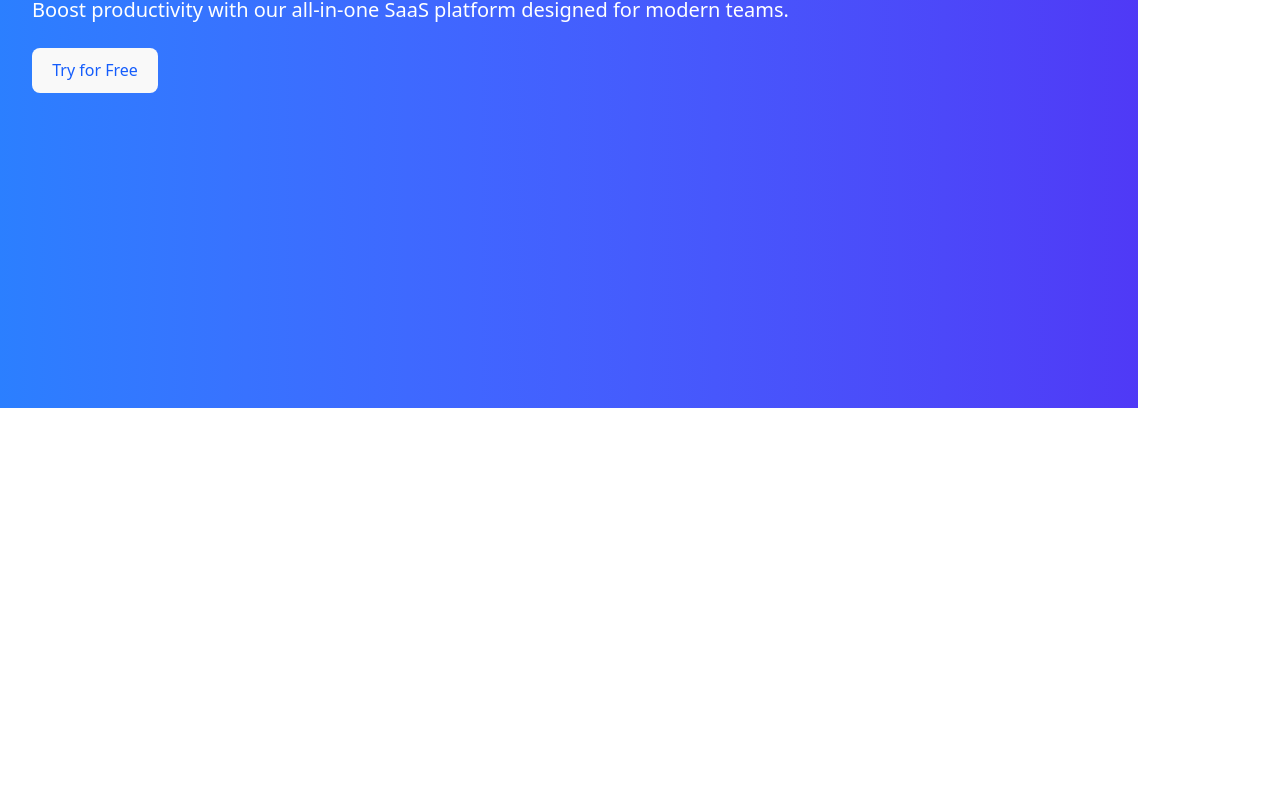
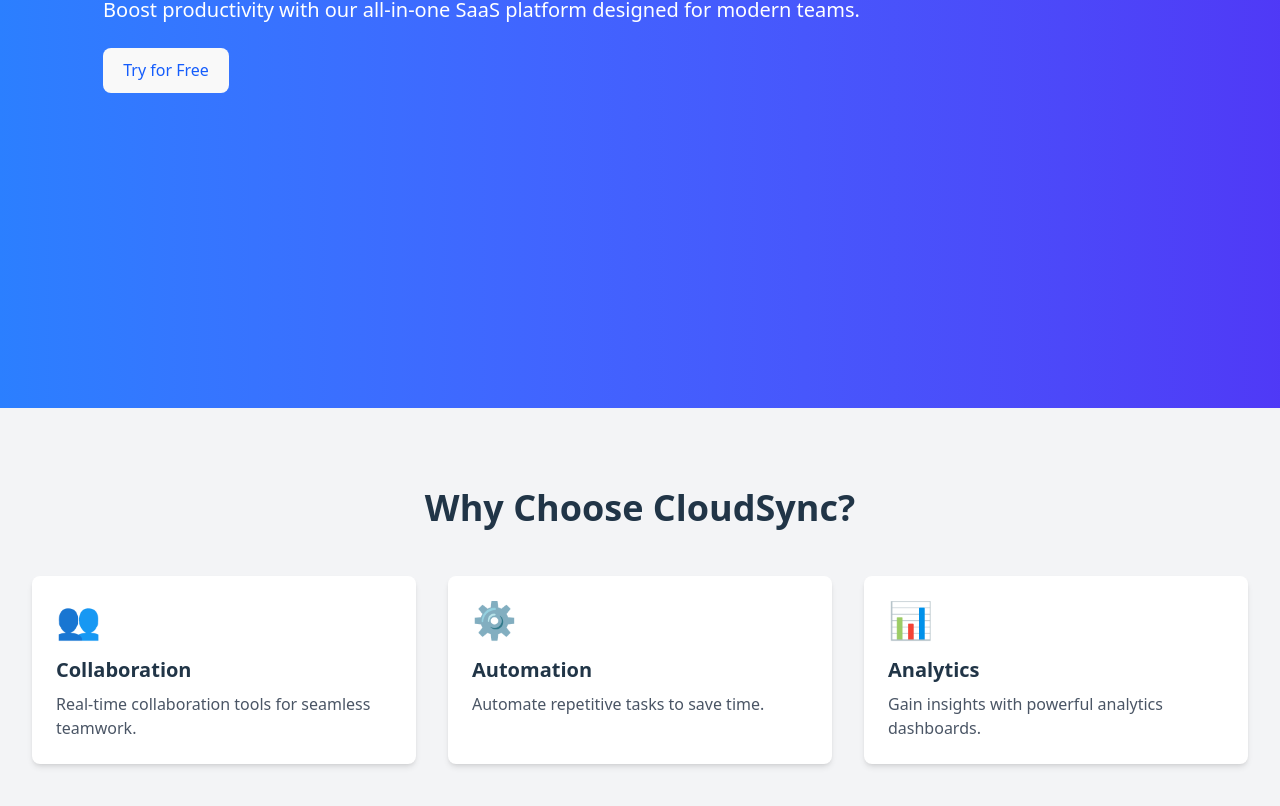
Before and after one commit to ryanzam/cloudsync-solution, a React (Vite) app: page / in a window 1280 px wide. Shown: the part 392-1198 px from the top of the page. Before the commit the page ends 800 px from the top, so only its background shows below. Built offline with nearby package versions, Linux system fonts and the light colour scheme.

Commit message:
add features section

```diff
--- a/src/App.jsx
+++ b/src/App.jsx
@@ -4,13 +4,15 @@
 import './App.css'
 import Navbar from './components/Navbar'
 import Hero from './components/Hero'
+import Features from './components/Features'
 
 function App() {
 
   return (
-    <div className='app'>
+    <div className='w-full'>
       <Navbar />
       <Hero />
+      <Features />
     </div>
   )
 }
--- /dev/null
+++ b/src/components/Features.tsx
@@ -0,0 +1,28 @@
+import React from 'react'
+
+const Features = () => {
+    const features = [
+        { title: "Collaboration", desc: "Real-time collaboration tools for seamless teamwork.", icon: "👥" },
+        { title: "Automation", desc: "Automate repetitive tasks to save time.", icon: "⚙️" },
+        { title: "Analytics", desc: "Gain insights with powerful analytics dashboards.", icon: "📊" },
+    ];
+
+    return (
+        <section id="features" className="py-20 bg-gray-100">
+            <div className="max-w-7xl mx-auto px-4 sm:px-6 lg:px-8">
+                <h2 className="text-4xl font-bold text-center mb-12">Why Choose CloudSync?</h2>
+                <div className="grid grid-cols-1 md:grid-cols-3 gap-8">
+                    {features.map((feature, index) => (
+                        <div key={index} className="bg-white p-6 rounded-lg shadow-md hover:shadow-lg transition">
+                            <div className="text-4xl mb-4">{feature.icon}</div>
+                            <h3 className="text-xl font-semibold mb-2">{feature.title}</h3>
+                            <p className="text-gray-600">{feature.desc}</p>
+                        </div>
+                    ))}
+                </div>
+            </div>
+        </section>
+    )
+}
+
+export default Features
```
